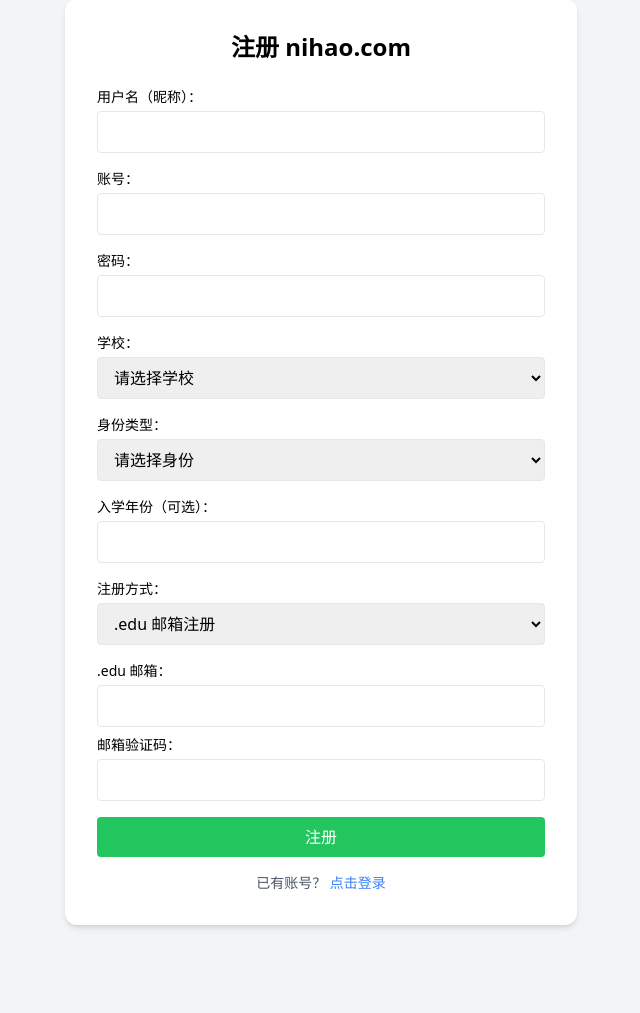
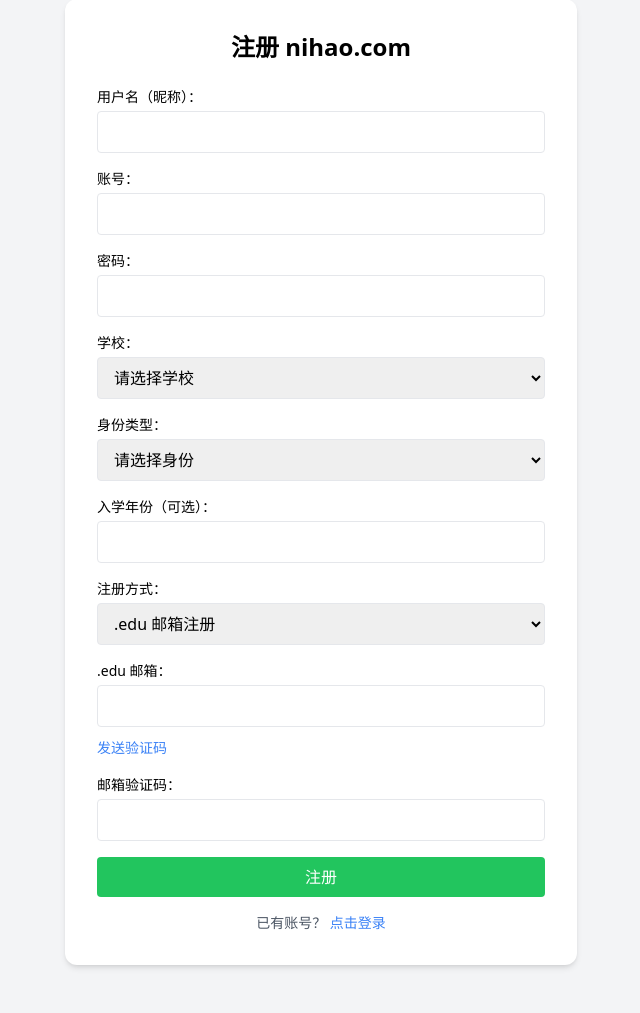
Before and after one commit to Dickyzzx/nihao-forum, a Django app: page /accounts/register/ in a window 1280 px wide. Shown: the part 49-1062 px from the top of the page, without its empty margins (319-959 px from the left). Before the commit the page ends 977 px from the top, so only its background shows below. Run offline with Django 5.2, Linux system fonts and the light colour scheme; data comes from the database, SQL or seed files in the repository; both versions use the stored data as it was after the commit; some libraries are stand-ins or nearby versions.

Commit message:
注册页面支持后端邮箱验证码验证

```diff
--- a/accounts/templates/accounts/register.html
+++ b/accounts/templates/accounts/register.html
@@ -45,7 +45,6 @@
                         <option value="{{ school.slug }}">{{ school.name }}</option>
                     {% endfor %}
                 </select>
-
             </div>
 
             <div>
@@ -75,7 +74,13 @@
             <div id="email_fields">
                 <label class="block text-sm mb-1">.edu 邮箱：</label>
                 <input type="email" name="email" class="w-full border px-3 py-2 rounded">
-                <label class="block text-sm mb-1 mt-2">邮箱验证码：</label>
+
+                <div class="mt-2">
+                    <button type="button" onclick="sendCode()" class="text-sm text-blue-500 hover:underline">发送验证码</button>
+                    <span id="code-status" class="text-sm text-gray-500 ml-2"></span>
+                </div>
+
+                <label class="block text-sm mb-1 mt-4">邮箱验证码：</label>
                 <input type="text" name="email_code" class="w-full border px-3 py-2 rounded">
             </div>
 
@@ -107,6 +112,21 @@
                 inviteField.classList.remove('hidden');
             }
         });
+
+        function sendCode() {
+            const email = document.querySelector('input[name="email"]').value;
+            const status = document.getElementById('code-status');
+            status.textContent = '发送中...';
+
+            fetch(`/accounts/send_code/?email=${encodeURIComponent(email)}`)
+                .then(res => res.json())
+                .then(data => {
+                    status.textContent = data.message;
+                })
+                .catch(() => {
+                    status.textContent = '发送失败';
+                });
+        }
     </script>
 </body>
 </html>
--- a/accounts/urls.py
+++ b/accounts/urls.py
@@ -6,5 +6,6 @@
 urlpatterns = [
     path('login/', views.login_view, name='login'),
     path('register/', views.register_view, name='register'),  # ← 添加这一行
+    path('send_code/', views.send_verification_code, name='send_code'),
 
 ]
--- a/accounts/views.py
+++ b/accounts/views.py
@@ -1,10 +1,16 @@
 # accounts/views.py
 
+import random
 from django.shortcuts import render, redirect
 from django.contrib.auth import authenticate, login
 from django.contrib import messages
 from django.contrib.auth.models import User
 from schools.models import School
+from django.http import JsonResponse
+from django.core.mail import send_mail
+
+# 临时保存验证码的字典（后续用缓存/数据库替换）
+email_verification_codes = {}
 
 
 def login_view(request):
@@ -16,7 +22,7 @@
             login(request, user)
             return redirect('/')  # 登录成功后跳转主页（暂定）
         else:
-            messages.error(request, 'Invalid username or password.')
+            messages.error(request, '用户名或密码错误。')
     return render(request, 'accounts/login.html')
 
 
@@ -42,14 +48,20 @@
             messages.error(request, '用户名已存在。')
             return render(request, 'accounts/register.html', {'schools': schools})
 
-        # 注册方式校验（简化逻辑，后续细化）
+        # 注册方式校验
         if method == 'email':
-            if not email.endswith('.edu'):
+            if not email or not email.endswith('.edu'):
                 messages.error(request, '必须使用 .edu 邮箱注册。')
                 return render(request, 'accounts/register.html', {'schools': schools})
-            if email_code != '123456':  # 临时假设验证码是 123456
-                messages.error(request, '验证码错误。')
+
+            stored_code = email_verification_codes.get(email)
+            if not stored_code or email_code != stored_code:
+                messages.error(request, '验证码错误或已过期，请重新获取。')
                 return render(request, 'accounts/register.html', {'schools': schools})
+
+            # 验证成功后删除验证码
+            del email_verification_codes[email]
+
         elif method == 'invite':
             if invite_code != 'nihao2025':  # 临时设定邀请码
                 messages.error(request, '邀请码无效。')
@@ -64,3 +76,22 @@
         return redirect('login')
 
     return render(request, 'accounts/register.html', {'schools': schools})
+
+
+def send_verification_code(request):
+    email = request.GET.get('email')
+    if not email or not email.endswith('.edu'):
+        return JsonResponse({'success': False, 'message': '请输入有效的 .edu 邮箱'})
+
+    code = str(random.randint(100000, 999999))
+    email_verification_codes[email] = code  # 保存验证码（简化）
+
+    send_mail(
+        subject='nihao.com 邮箱验证码',
+        message=f'您的验证码是：{code}',
+        from_email=None,
+        recipient_list=[email],
+        fail_silently=False,
+    )
+
+    return JsonResponse({'success': True, 'message': '验证码已发送，请查收邮箱'})
--- a/nihao_project/settings.py
+++ b/nihao_project/settings.py
@@ -123,3 +123,6 @@
 # https://docs.djangoproject.com/en/5.1/ref/settings/#default-auto-field
 
 DEFAULT_AUTO_FIELD = "django.db.models.BigAutoField"
+
+EMAIL_BACKEND = 'django.core.mail.backends.console.EmailBackend'
+DEFAULT_FROM_EMAIL = 'no-reply@nihao.com'
```
Also changed, not shown: db.sqlite3, 2 other files.
